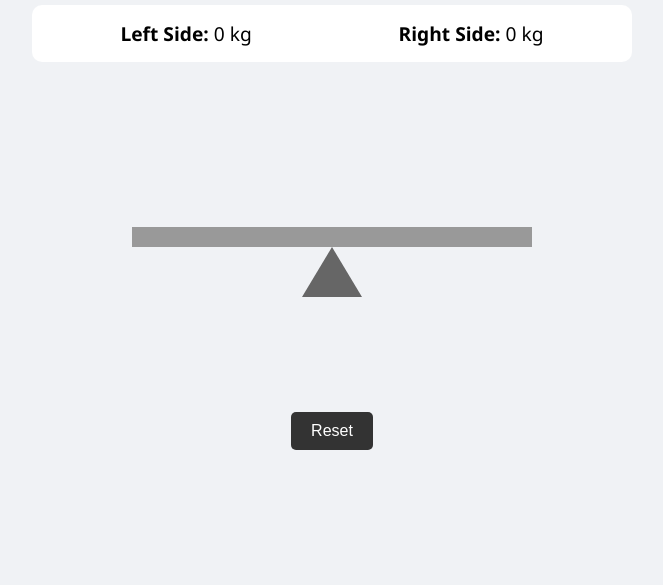
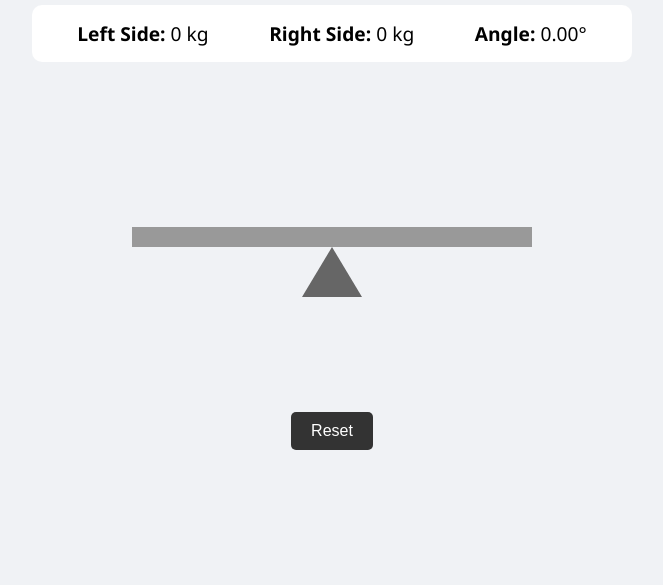
Before and after one commit to Azakkizi/seesaw-simulator, a plain HTML site: page index.html in a window 1280 px wide. Shown: the part 215-800 px from the top of the page, without its empty margins (308-971 px from the left). Drawn offline with Linux system fonts and the light colour scheme.

Commit message:
Added angle display

```diff
--- a/index.html
+++ b/index.html
@@ -17,6 +17,9 @@
             </div>
             <div class="weight-display">
                 <strong>Right Side:</strong> <span id="right-total-weight">0</span> kg
+            </div>
+            <div class="angle-display">
+                <strong>Angle:</strong> <span id="angle">0</span>°
             </div>
         </div>
 
--- a/script.js
+++ b/script.js
@@ -2,6 +2,7 @@ const plank = document.getElementById('plank');
 const seesawWrapper = document.getElementById('seesaw-wrapper');
 const leftWeightDisplay = document.getElementById('left-total-weight');
 const rightWeightDisplay = document.getElementById('right-total-weight');
+const angleDisplay = document.getElementById('angle');
 
 // get data from local storage or start with an empty array
 let droppedWeights = JSON.parse(localStorage.getItem('seesaw_state')) || [];
@@ -46,12 +47,13 @@ function updateSimulation() {
         }
     });
 
+    // slope angle calculation (max ±30 degrees)
+    const angle = Math.max(-30, Math.min(30, (rightTorque - leftTorque) / 10));
+
     // update ui
     leftWeightDisplay.innerText = leftWeight;
     rightWeightDisplay.innerText = rightWeight;
-
-    // slope angle calculation (max ±30 degrees)
-    const angle = Math.max(-30, Math.min(30, (rightTorque - leftTorque) / 10));
+    angleDisplay.innerText = angle.toFixed(2);
 
     // softer rotation effect
     seesawWrapper.style.transform = `rotate(${angle}deg)`;
--- a/style.css
+++ b/style.css
@@ -22,6 +22,10 @@ body {
 }
 
 .weight-display {
+    font-size: 1.2rem;
+}
+
+.angle-display {
     font-size: 1.2rem;
 }
 
```
